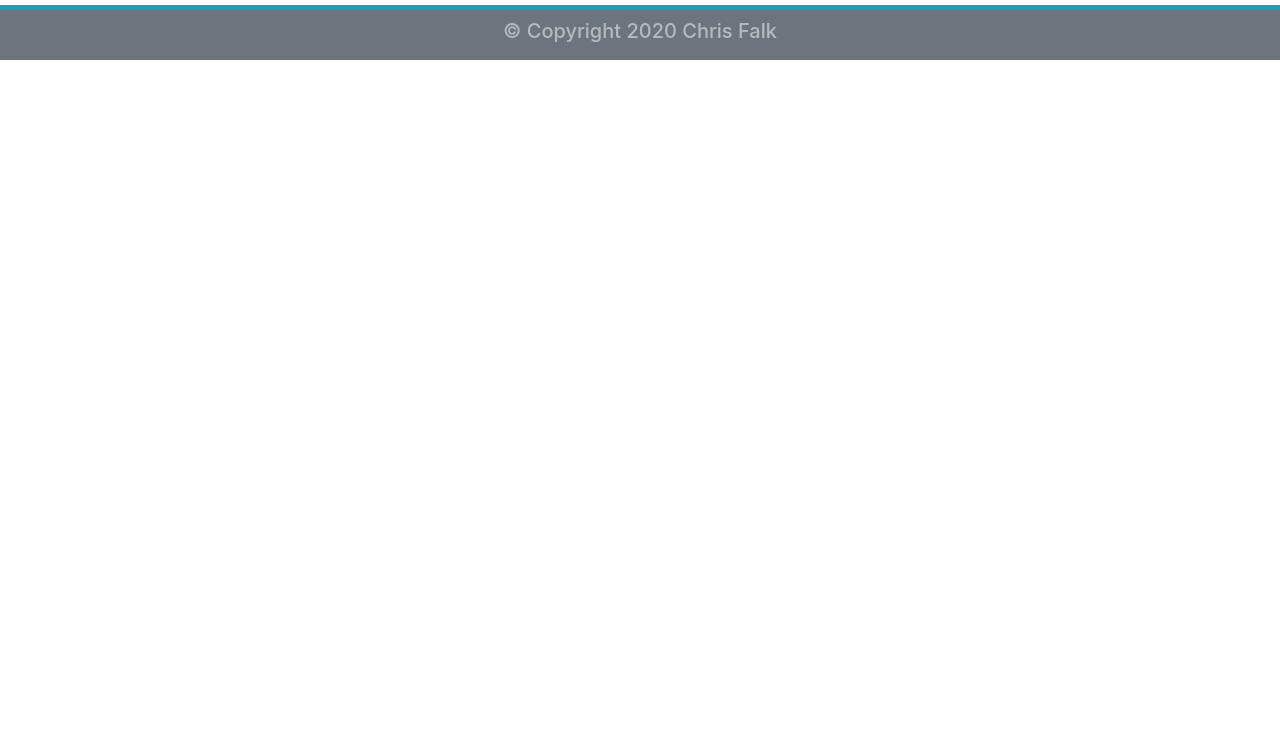
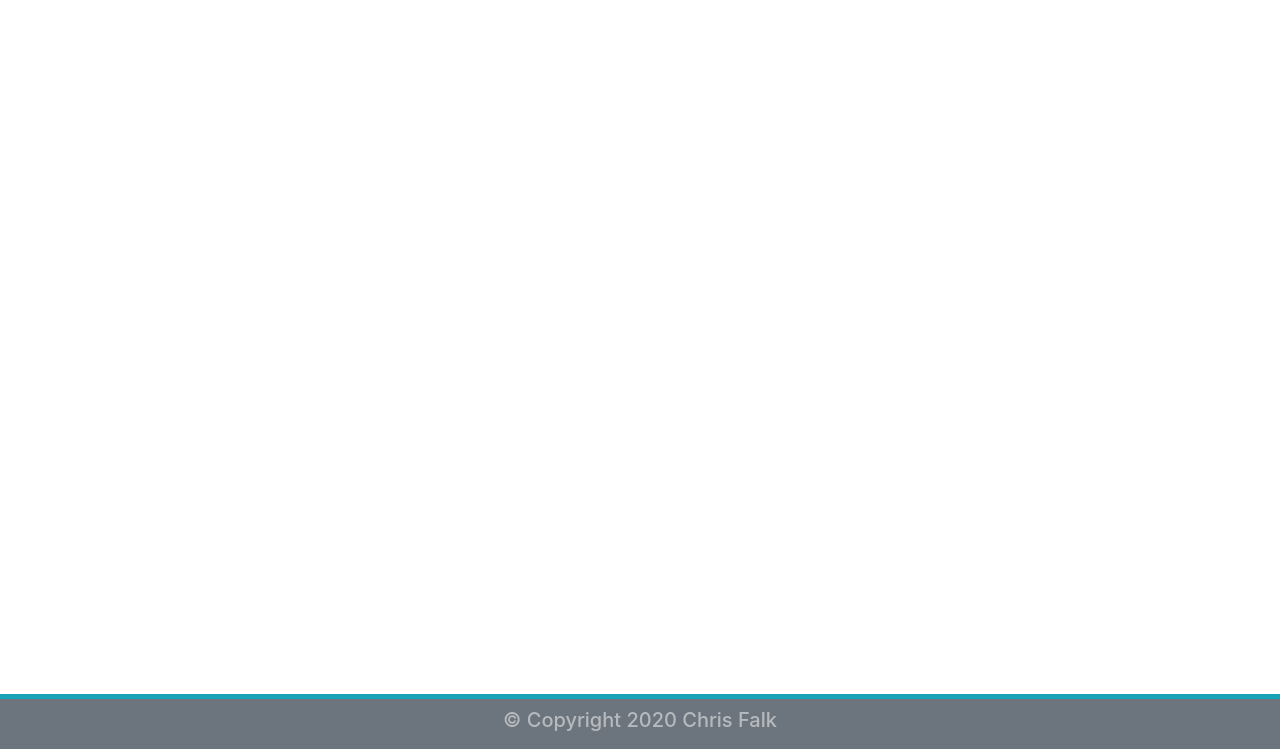
Before and after one commit to chrisfalk88/Responsive_portfolio, a plain HTML site: page index.html in a window 1280 px wide. Shown: the part 51-800 px from the top of the page. Drawn offline with nearby package versions, Linux system fonts and the light colour scheme.

Commit message:
added feature to keep footer at bottom of the page.

```diff
--- a/index.html
+++ b/index.html
@@ -43,8 +43,8 @@
 
     </div>
 
-    <footer class="page-footer font-small">
-        <div class="containter-fluid text-center">
+    <footer class="font-small">
+        <div class="containter-fluid text-center fixed-bottom">
             <div class="row bg-info" id="footer-banner">
             </div>
             <div class="row align-items-center bg-secondary text-white-50 " id="footer-main">
```
